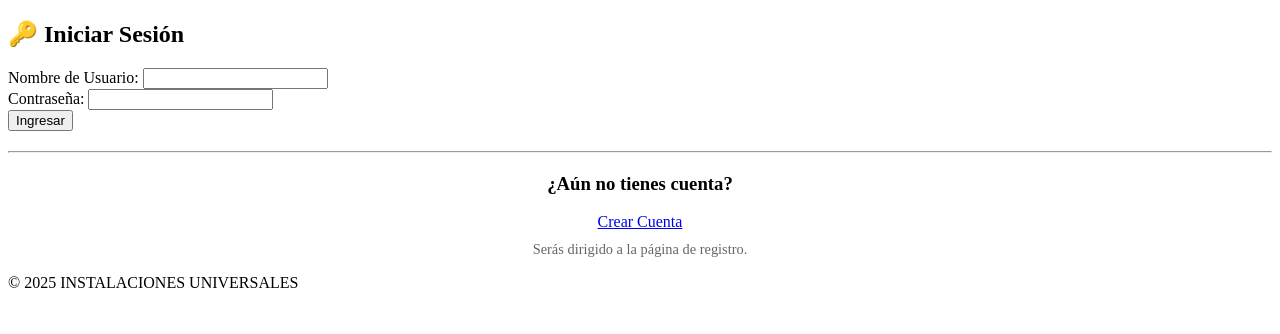
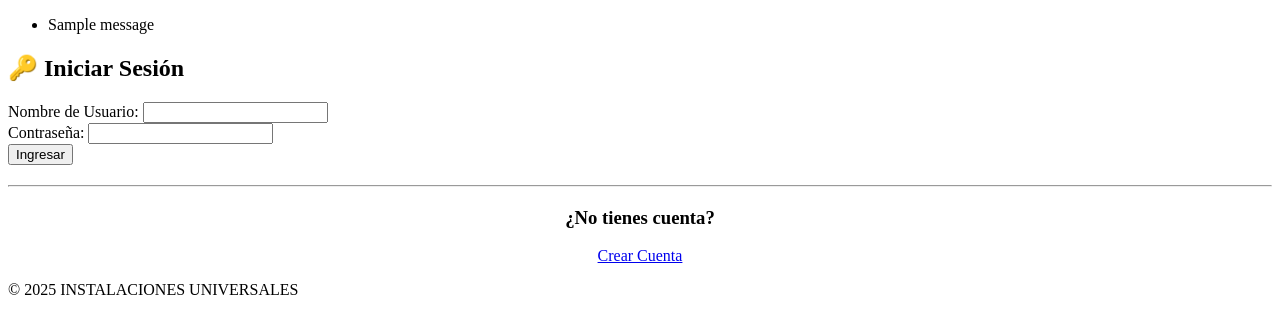
Before and after one commit to edithpina19/taller2, a Django app: page /iniciar-sesion/ in a window 1280 px wide. Shown: the part 98-432 px from the top of the page. Run offline with Django 5.2, Linux system fonts and the light colour scheme; tables that the repository leaves empty hold one stand-in row (values such as "Sample post"); one stand-in notice (Sample message) is shown; parts of the project's set-up code (start-up, migrations or seed data) failed here and were passed over.

Commit message:
Update iniciar_sesion.html

```diff
--- a/local/templates/local/iniciar_sesion.html
+++ b/local/templates/local/iniciar_sesion.html
@@ -21,6 +21,15 @@
     <main class="contenedor-principal-formularios">
 
         <section class="formulario-caja" id="login-form">
+
+            {% if messages %}
+                <ul class="messages">
+                    {% for message in messages %}
+                        <li{% if message.tags %} class="{{ message.tags }}"{% endif %}>{{ message }}</li>
+                    {% endfor %}
+                </ul>
+            {% endif %}
+
             <h2>🔑 Iniciar Sesión</h2>
 
             <form action="{% url 'iniciar_sesion' %}" method="post">
@@ -44,11 +53,10 @@
             <hr style="margin: 20px 0;">
 
             <div style="text-align: center;">
-                <h3>¿Aún no tienes cuenta?</h3>
-                <a href="{% url 'cuenta' %}" class="btn-principal btn-verde">
+                <h3>¿No tienes cuenta?</h3>
+                <a href="{% url 'registro' %}" class="btn-principal btn-verde">
                     Crear Cuenta
                 </a>
-                <p style="margin-top: 10px; font-size: 0.9em; color: #666;">Serás dirigido a la página de registro.</p>
             </div>
 
         </section>
```
